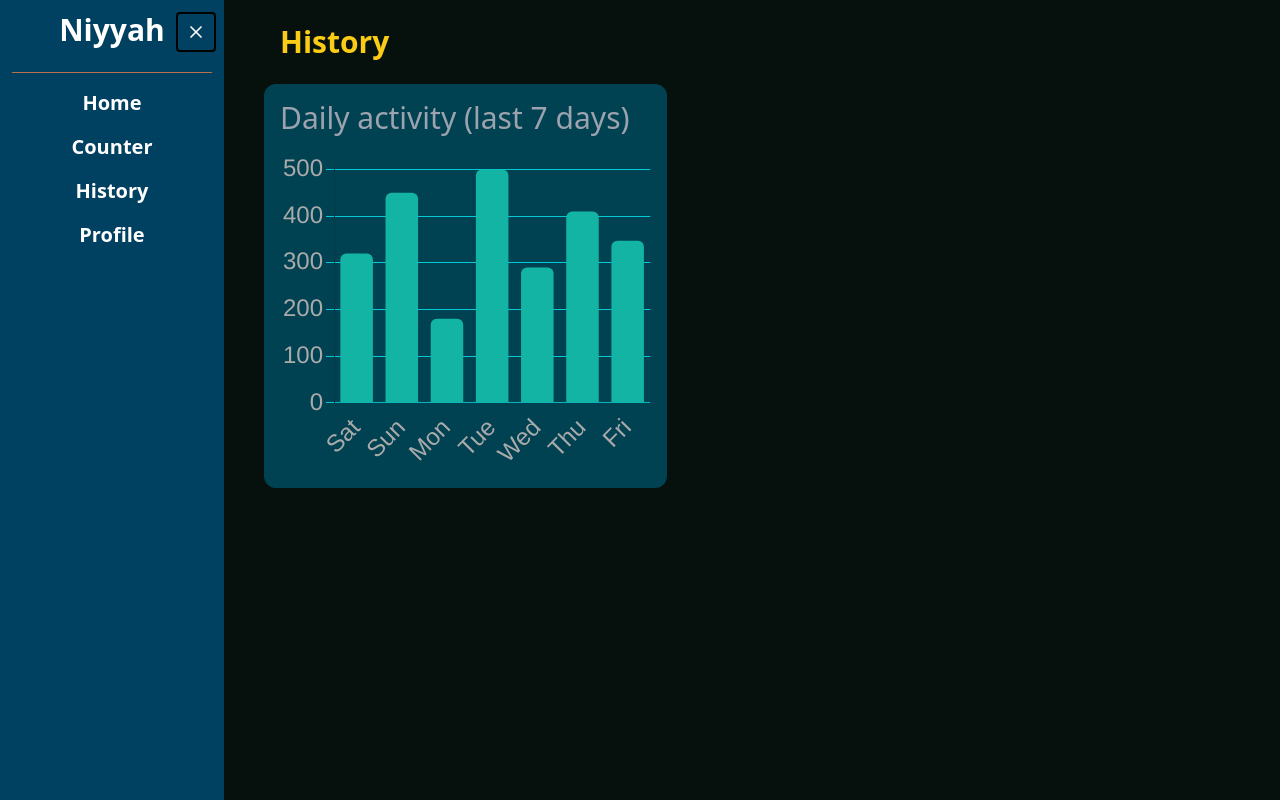
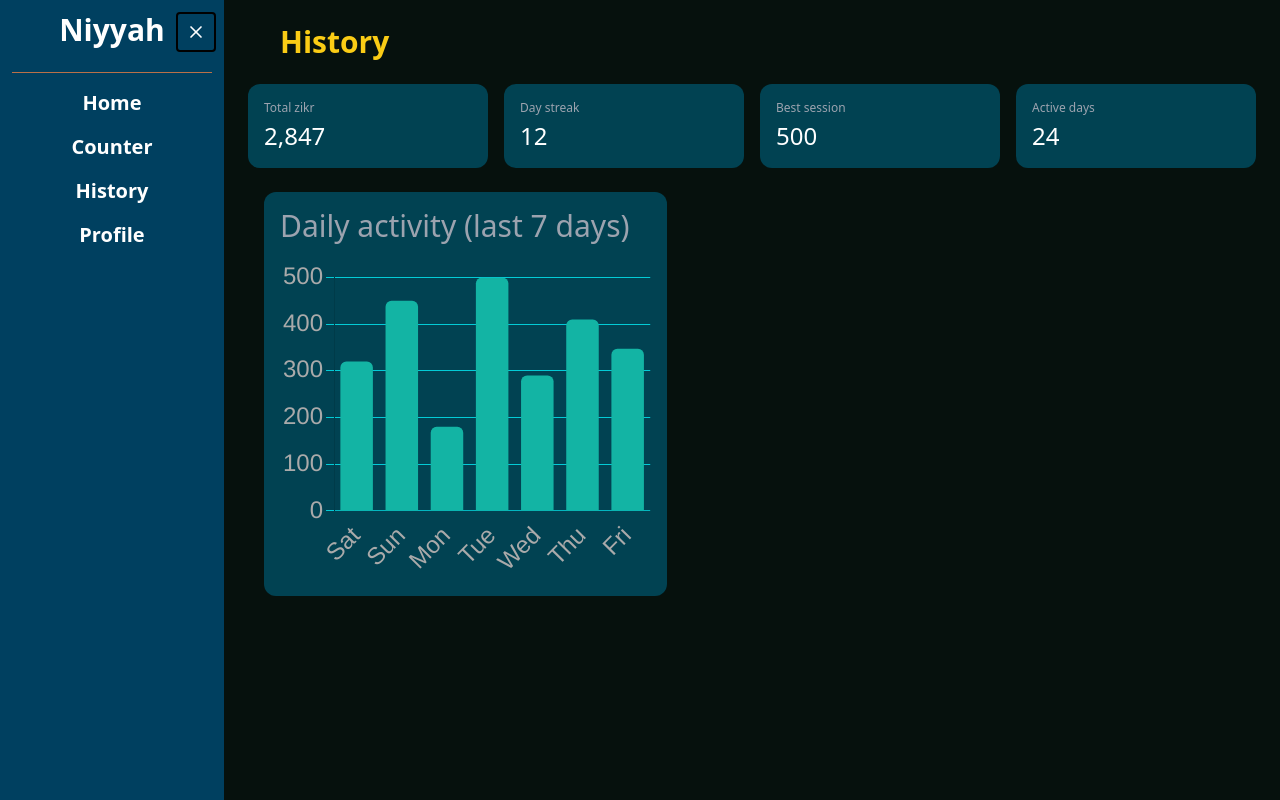
Before and after one commit to Zulkar-Jahin/Niyyah, a React (Vite) app: page /history in a window 1280 px wide. Built offline with nearby package versions, Linux system fonts and the light colour scheme.

Commit message:
Profile page redesigned.

```diff
--- a/src/components/Navbar.jsx
+++ b/src/components/Navbar.jsx
@@ -7,7 +7,7 @@
       {/* hamburger menu button   */}
       <button
         onClick={() => setIsOpen(!isOpen)}
-        className={`bg-[rgb(0,64,96)] text-white font-semibold px-2 py-2 rounded border-2 border-black fixed top-3 left-44 z-10 ${isOpen ? "left-44" : "left-2"} `}
+        className={`bg-[rgb(0,64,96)] text-white font-semibold px-2 py-2 rounded border-2 border-black fixed top-3 left-44 z-10 ${isOpen ? "left-44" : "left-4"} `}
       >
         {isOpen ? <X size={20} /> : <Menu size={20} />}
       </button>
--- a/src/pages/History.jsx
+++ b/src/pages/History.jsx
@@ -44,6 +44,21 @@
       <h1 className="text-2xl lg:text-3xl lg:font-bold text-yellow-400  font-medium mb-6 ml-8">
         History
       </h1>
+
+      <div className="grid grid-cols-2 lg:grid-cols-4 gap-4 mb-6">
+        {[
+          { label: "Total zikr", value: "2,847" },
+          { label: "Day streak", value: "12" },
+          { label: "Best session", value: "500" },
+          { label: "Active days", value: "24" },
+        ].map((stat) => (
+          <div key={stat.label} className="bg-[rgb(1,66,82)] rounded-xl p-4">
+            <p className="text-xs text-gray-400 mb-1">{stat.label}</p>
+            <p className="text-2xl font-medium">{stat.value}</p>
+          </div>
+        ))}
+      </div>
+
       <div className="bg-[rgb(1,66,82)] w-[full] lg:w-[40%] rounded-xl p-4 m-4">
         <p className="text-xs lg:text-3xl text-gray-400 mb-4">
           Daily activity (last 7 days)
--- a/src/pages/Profile.jsx
+++ b/src/pages/Profile.jsx
@@ -1,8 +1,12 @@
+
+
 function Profile() {
   return (
     <div>
-      <h1>Profile Page</h1>
-      <p>This is the profile page.</p>
+      <div className="w-full h-screen bg-[#06110D] min-h-screen text-white p-6 flex flex-col items-center justify-center gap-8">
+        <h1 className="flex text-[rgb(190,81,3)] text-2xl">Profile Page</h1>
+        <p className="flex w-full texl-xl font-bold">Coming soon.</p>
+      </div>
     </div>
   );
 }
```
